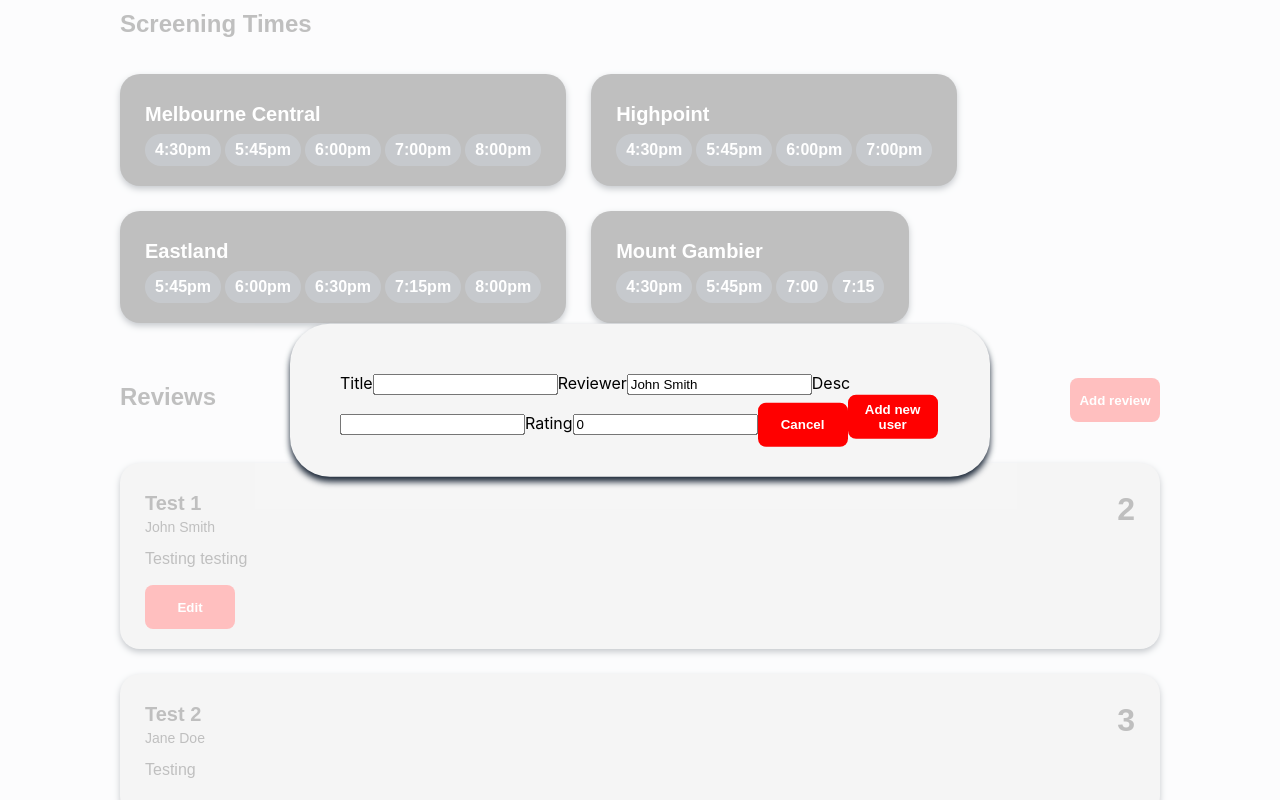
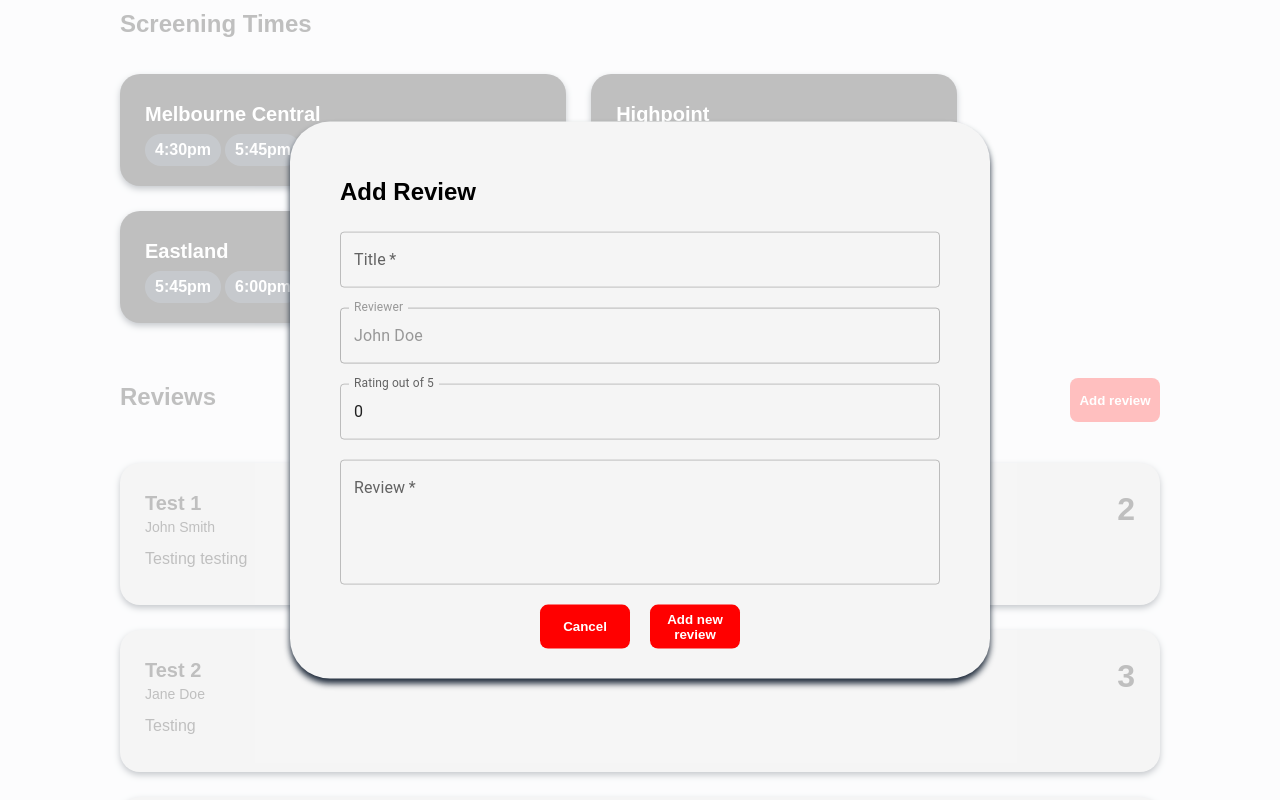
Before and after one commit to herpichRmit/LoopWeb, a React (Create React App) app in the folder loopweb/: page /movies/Akira in a window 1280 px wide. Both pictures are taken after a click on the button "Add review". Shown: the part 655-1455 px from the top of the page. Built offline with nearby package versions, Linux system fonts and the light colour scheme.

Commit message:
fixed reviews, added comments to everything

```diff
--- a/loopweb/src/App.js
+++ b/loopweb/src/App.js
@@ -5,7 +5,7 @@ import { Header, Footer } from './components/common';
 import { BrowserRouter as Router, Routes, Route } from 'react-router-dom';
 import { LandingPage, MoviePage } from './pages';
 
-// may need to add path="/notes/:noteId"
+
 
 function App() {
   return (
--- a/loopweb/src/components/moviePage/MovieContent.jsx
+++ b/loopweb/src/components/moviePage/MovieContent.jsx
@@ -4,6 +4,7 @@ import './MovieContent.css';
 
 function MovieContent (props) {
 
+    // No calculations or state, all props
 
     return (
         <>
--- a/loopweb/src/components/moviePage/ReviewEditForm.jsx
+++ b/loopweb/src/components/moviePage/ReviewEditForm.jsx
@@ -1,4 +1,6 @@
-import React, { useState } from 'react'
+import React, { useState } from 'react';
+import { TextField } from '@mui/material';
+import './ReviewForm.css';
 
 const EditReviewForm = (props) => {
   const [review, setReview] = useState(props.currentReview)
@@ -12,86 +14,66 @@ const EditReviewForm = (props) => {
     setReview({ ...review, [name]: value })
   }
 
-  /*
-<TextField
-          value={reviewTitle}
-          label="Title"
-          onChange={(e) => {
-              setTitle(e.target.value);
-          }}
-      />
-      <TextField
-          value={reviewRating}
-          label="Rating"
-          onChange={(e) => {
-              setRating(e.target.value);
-          }}
-      />
-      <TextField
-          value={reviewDesc}
-          label="Review"
-          onChange={(e) => {
-              setReview(e.target.value);
-          }}
-          multiline
-          rows={4}
-      />
-      <div className="reviewModal-button">
-          <button onClick={() => setIsOpen(false)}>Close</button>
-          <button onClick={() => {
-              sumbitReview();
-          }}>Add</button>
-      </div>
-
-  */
 
   return (
     <form
       onSubmit={(event) => {
         event.preventDefault()
 
-        console.log("submitted")
-        console.log(review)
-
-        props.updateReview(review.title, review)
+        props.updateReview(review.id, review)
         props.setIsOpen(false)
       }}
     >
-      <label>Title</label>
-      <input
+      <div className="modal-form">
+          <h2>Edit Review</h2>
+          <TextField
+              required
+              label="Title"
               type="text"
               name="title"
               value={review.title}
               onChange={handleInputChange}
           />
-      <label>Reviewer</label>
-      <input
+          <TextField
+              disabled
+              label="Reviewer"
               type="text"
               name="reviewer"
               value={review.reviewer}
               onChange={handleInputChange}
           />
-      <label>Desc</label>
-      <input
+          <TextField
+              label="Rating out of 5"
+              type="number"
+              name="rating"
+              value={review.rating}
+              InputLabelProps={{
+                shrink: true,
+                inputProps: { min: 0, max: 5 }
+              }}
+              onChange={handleInputChange}
+          />
+          <TextField
+              required
+              label="Review"
               type="text"
               name="desc"
               value={review.desc}
               onChange={handleInputChange}
+              multiline
+              rows={4}
           />
-      <label>Rating</label>
-      <input
-        type="text"
-        name="rating"
-        value={review.rating}
-        onChange={handleInputChange}
-      />
+
+          <div className="buttonRow">
             <button onClick={() => {
               props.setEditing(false);
               props.setIsOpen(false);
             }}>Cancel</button>
-      <button onClick={() => props.deleteReview(review.title)}>Delete</button>
-      <button type="button" onClick={props.setIsOpen}> save</button>
-      <button type="submit">Update review</button>
+            <button onClick={() => props.deleteReview(review.id)}>Delete</button>
+            <button type="submit">Save</button>
+          </div>
+        </div>
+
 
   </form>
   )
--- /dev/null
+++ b/loopweb/src/components/moviePage/ReviewForm.css
@@ -0,0 +1,14 @@
+
+.modal-form {
+    display: flex;
+    flex-direction: column;
+    gap: 20px;
+}
+
+.buttonRow {
+    display: flex;
+    flex-direction: row;
+    align-items: center;
+    justify-content: center;
+    gap: 20px
+}
--- a/loopweb/src/components/moviePage/ReviewForm.jsx
+++ b/loopweb/src/components/moviePage/ReviewForm.jsx
@@ -1,51 +1,19 @@
 import React, { useState } from 'react'
+import { TextField } from '@mui/material';
+import './ReviewForm.css';
 
 const AddReviewForm = (props) => {
 
-  const initialFormState = { title: '', reviewer: 'John Smith', desc: '', rating: 0}
+  const initialFormState = {id: null, title: '', reviewer: props.username, desc: '', rating: 0}
   const [review, setReview] = useState(initialFormState)
 
 
   const handleInputChange = (event) => {
     const { name, value } = event.target
 
-    console.log()
-
     setReview({ ...review, [name]: value })
   }
 
-  /*
-<TextField
-          value={reviewTitle}
-          label="Title"
-          onChange={(e) => {
-              setTitle(e.target.value);
-          }}
-      />
-      <TextField
-          value={reviewRating}
-          label="Rating"
-          onChange={(e) => {
-              setRating(e.target.value);
-          }}
-      />
-      <TextField
-          value={reviewDesc}
-          label="Review"
-          onChange={(e) => {
-              setReview(e.target.value);
-          }}
-          multiline
-          rows={4}
-      />
-      <div className="reviewModal-button">
-          <button onClick={() => setIsOpen(false)}>Close</button>
-          <button onClick={() => {
-              sumbitReview();
-          }}>Add</button>
-      </div>
-
-  */
 
   return (
       <form
@@ -62,43 +30,53 @@ const AddReviewForm = (props) => {
           props.setIsOpen(false)
         }}
       >
-      <label>Title</label>
-      <input
+        <div className="modal-form">
+          <h2>Add Review</h2>
+          <TextField
+              required
+              label="Title"
               type="text"
               name="title"
               value={review.title}
               onChange={handleInputChange}
           />
-      <label>Reviewer</label>
-      <input
+          <TextField
+              disabled
+              label="Reviewer"
               type="text"
               name="reviewer"
               value={review.reviewer}
               onChange={handleInputChange}
           />
-      <label>Desc</label>
-      <input
+          <TextField
+              label="Rating out of 5"
+              type="number"
+              name="rating"
+              value={review.rating}
+              InputLabelProps={{
+                shrink: true,
+                inputProps: { min: 0, max: 5 }
+              }}
+              onChange={handleInputChange}
+          />
+          <TextField
+              required
+              label="Review"
               type="text"
               name="desc"
               value={review.desc}
               onChange={handleInputChange}
-      />
-      <label>Rating</label>
-      <input
-        type="text"
-        name="rating"
-        value={review.rating}
-        onChange={handleInputChange}
+              multiline
+              rows={4}
           />
 
+          <div className="buttonRow">
             <button onClick={() => props.setIsOpen(false)}>Cancel</button>
-      <button type="submit">Add new user</button>
-
+            <button type="submit">Add new review</button>
+          </div>
+        </div>
     </form>
   )
-  // <button onClick={() => props.deleteReview(review.title)}>Delete</button>
-  // <button type="button" onClick={props.setIsOpen}> save</button>
-  // <button onClick={() => props.editReview(review)}>Edit</button>
 }
 
 export default AddReviewForm
--- a/loopweb/src/components/moviePage/Reviews.css
+++ b/loopweb/src/components/moviePage/Reviews.css
@@ -26,6 +26,11 @@
     display: flex;
     justify-content: flex-start;
     align-items: flex-end;
+}
+
+.reviews-container_box-row_rating{
+    display: flex;
+    flex-direction: row;
 }
 
 .screeningTimes-container_box-button{
@@ -57,18 +62,5 @@
     top: 50%;
     left: 50%;
     transform: translate(-50%, -50%);
-    box-shadow: 0px 5px 6px #1D2939;
+    box-shadow: 0px 5px 6px #1D2939;;
 }
-
-.reviewModal p {
-    line-height: 16px;
-    height: 150px;
-}
-
-.reviewModal-button {
-    display: flex;
-    flex-direction: row;
-    justify-content: center;
-    align-items: center;
-    padding-top: 20px;
-}
--- a/loopweb/src/components/moviePage/Reviews.jsx
+++ b/loopweb/src/components/moviePage/Reviews.jsx
@@ -2,58 +2,77 @@ import React, { useState } from "react";
 import ReactModal from 'react-modal';
 import './Reviews.css';
 import { ReviewCard } from '../moviePage' ;
-import { TextField } from "@mui/material";
-import { v4 as uuidv4 } from 'uuid';
 import AddReviewForm from "./ReviewForm";
 import EditReviewForm from "./ReviewEditForm";
 
 function Reviews (props) {
+
+    // track modal settings, i.e. when it is open and what modal is shown
     const [isOpen, setIsOpen] = useState(false);
     const [editing, setEditing] = useState(false)
 
+    // username is used to allow user to edit there reviews
+    const username = "John Doe" // TODO: change to whoever logs in
 
-    const initialFormState = { title: '', reviewer: 'John Smith', desc: '', rating: 0}
+    // set initialFormState, used to set the current review so that current review can be edited
+    const initialFormState = {id: null, title: '', reviewer: username, desc: '', rating: 0}
     const [currentReview, setCurrentReview] = useState(initialFormState)
 
-
+    // access reviews state value, used in other functions
     const [reviews, setReviews] = useState(props.reviews)
 
+    // adds new review to existing reviews object
     const sumbitReview = (review) => {
+        review.id = reviews + 1
         setReviews([...reviews, review])
-        console.log("success")
-        console.log(reviews)
     }
 
-    const deleteReview = (title) => {
-        setReviews(reviews.filter((review) => review.title !== title))
-        console.log("deleting")
-        console.log(reviews)
+    // searchs for a review by ID then removes it from reviews object
+    const deleteReview = (id) => {
+        setReviews(reviews.filter((review) => review.id !== id))
     }
 
-
+    // sets a review to current review, in order for existing values to be based into edit modal screen
     const editReview = (review) => {
     setEditing(true)
 
-    setCurrentReview({ title: review.title, reviewer: review.reviewer, desc: review.desc, rating: review.rating})
+    setCurrentReview({id: review.id, title: review.title, reviewer: review.reviewer, desc: review.desc, rating: review.rating})
     }
 
-
-    const updateReview = (title, updatedReview) => {
+    // search and update review details by its ID number
+    const updateReview = (id, updatedReview) => {
         setEditing(false)
 
-        setReviews(reviews.map((review) => (review.title === title ? updatedReview : review)))
+        setReviews(reviews.map((review) => (review.id === id ? updatedReview : review)))
       }
 
 
+    // update the avgReview state value
+    const [avgReview, setAvgReview] = useState();
+
+    // function to determine the average rating
+    const findAvgReview = () => {
+        let sum = 0
+        let num = reviews.length
+
+        for (let i=0; i<num; i++) {
+            console.log(reviews[i].rating)
+            sum += reviews[i].rating
+        }
+        let result = sum/num
+        setAvgReview(parseFloat(result.toFixed(1)))
+    }
+
+    // maps review object to review cards
     const cards = reviews.map(review => {
+
+        // checks if this review is the user, if so enables an edit button to be visible
         let userEdit = false;
-
-        if (review.reviewer == "John Smith"){
+        if (review.reviewer == username){
             userEdit = true;
         }
 
         return <ReviewCard
-            //parentFunction={setData}
             headline={review.title}
             author={review.reviewer}
             desc={review.desc}
@@ -65,8 +84,6 @@ function Reviews (props) {
         />
     })
 
-    // cards should have a button that setsIsOpen to true (like 76) and also turns editing on
-
     return (
         <>
             <div className="reviews-container">
@@ -74,6 +91,15 @@ function Reviews (props) {
                     <div className="reviews-container_box-row">
                         <div className="reviews-container_box-row_title">
                             <h2>Reviews</h2>
+                        </div>
+                        <div className="reviews-container_box-row_rating">
+                            <h3>Average rating:</h3>
+                            <h3>{avgReview}</h3>
+                            <h3>/10</h3>
+
+                        </div>
+                        <div>
+                            <button onClick={findAvgReview}>Calculate</button>
                         </div>
                         <div className="screeningTimes-container_box-row_button">
                             <button onClick={() => setIsOpen(true)}>Add review</button>
@@ -87,12 +113,15 @@ function Reviews (props) {
                         className="reviewModal"
                         isOpen={isOpen}
                         contentLabel="Example Modal"
-                        onRequestClose={() => setIsOpen(false)}
+                        onRequestClose={() => {
+                            setIsOpen(false);
+                            setEditing(false);
+                        }}
                     >
                         {editing ? (
-                             <EditReviewForm setEditing={setEditing} currentReview={currentReview} updateReview={updateReview} setIsOpen={setIsOpen} />
+                             <EditReviewForm setEditing={setEditing} currentReview={currentReview} deleteReview={deleteReview} editReview={editReview} updateReview={updateReview} setIsOpen={setIsOpen} />
                         ) : (
-                            <AddReviewForm submitReview={sumbitReview} deleteReview={deleteReview} editReview={editReview} setIsOpen={setIsOpen} />
+                            <AddReviewForm submitReview={sumbitReview} setIsOpen={setIsOpen} username={username} />
                         )}
                     </ReactModal>
 
--- a/loopweb/src/components/moviePage/ScreeningTimesCard.jsx
+++ b/loopweb/src/components/moviePage/ScreeningTimesCard.jsx
@@ -4,7 +4,10 @@ import './ScreeningTimesCard.css';
 
 function ScreeningTimesCard (props) {
 
+
+    // make the times prop from an array-like object to an array
     const arrTimes = Array.from(props.time)
+    // map all times to there own text element
     const cards = arrTimes.map(time => {
         return <div className="screeningTimesCard-container_box-row_time-text"><p>{time}</p></div>
     })
--- a/loopweb/src/data/movies.json
+++ b/loopweb/src/data/movies.json
@@ -16,19 +16,22 @@
         },
         "reviews" : [
             {
+                "id" : 0,
                 "title" : "Test 1",
                 "reviewer" : "John Smith",
                 "desc" : "Testing testing",
                 "rating" : 2
             },
             {
+                "id" : 1,
                 "title" : "Test 2",
                 "reviewer" : "Jane Doe",
                 "desc" : "Testing",
                 "rating" : 3
             },
             {
-                "title" : " Test 3",
+                "id" : 2,
+                "title" : "Test 3",
                 "reviewer" : "Ethan Herpich",
                 "desc" : "Testing testing testing ... testing",
                 "rating" : 5
@@ -52,19 +55,22 @@
         },
         "reviews" : [
             {
+                "id" : 0,
                 "title" : "Test 1",
                 "reviewer" : "John Smith",
                 "desc" : "Testing testing",
                 "rating" : 2
             },
             {
+                "id" : 1,
                 "title" : "Test 2",
                 "reviewer" : "Jane Doe",
                 "desc" : "Testing",
                 "rating" : 3
             },
             {
-                "title" : " Test 3",
+                "id" : 2,
+                "title" : "Test 3",
                 "reviewer" : "Ethan Herpich",
                 "desc" : "Testing testing testing ... testing",
                 "rating" : 5
@@ -88,19 +94,22 @@
         },
         "reviews" : [
             {
+                "id" : 0,
                 "title" : "Test 1",
                 "reviewer" : "John Smith",
                 "desc" : "Testing testing",
                 "rating" : 2
             },
             {
+                "id" : 1,
                 "title" : "Test 2",
                 "reviewer" : "Jane Doe",
                 "desc" : "Testing",
                 "rating" : 3
             },
             {
-                "title" : " Test 3",
+                "id" : 2,
+                "title" : "Test 3",
                 "reviewer" : "Ethan Herpich",
                 "desc" : "Testing testing testing ... testing",
                 "rating" : 5
--- a/loopweb/src/data/upcomingMovies.json
+++ b/loopweb/src/data/upcomingMovies.json
@@ -16,19 +16,22 @@
         },
         "reviews" : [
             {
+                "id" : 0,
                 "title" : "Test 1",
                 "reviewer" : "John Smith",
                 "desc" : "Testing testing",
                 "rating" : 2
             },
             {
+                "id" : 1,
                 "title" : "Test 2",
                 "reviewer" : "Jane Doe",
                 "desc" : "Testing",
                 "rating" : 3
             },
             {
-                "title" : " Test 3",
+                "id" : 2,
+                "title" : "Test 3",
                 "reviewer" : "Ethan Herpich",
                 "desc" : "Testing testing testing ... testing",
                 "rating" : 5
@@ -53,19 +56,22 @@
         },
         "reviews" : [
             {
+                "id" : 0,
                 "title" : "Test 1",
                 "reviewer" : "John Smith",
                 "desc" : "Testing testing",
                 "rating" : 2
             },
             {
+                "id" : 1,
                 "title" : "Test 2",
                 "reviewer" : "Jane Doe",
                 "desc" : "Testing",
                 "rating" : 3
             },
             {
-                "title" : " Test 3",
+                "id" : 2,
+                "title" : "Test 3",
                 "reviewer" : "Ethan Herpich",
                 "desc" : "Testing testing testing ... testing",
                 "rating" : 5
@@ -89,19 +95,22 @@
         },
         "reviews" : [
             {
+                "id" : 0,
                 "title" : "Test 1",
                 "reviewer" : "John Smith",
                 "desc" : "Testing testing",
                 "rating" : 2
             },
             {
+                "id" : 1,
                 "title" : "Test 2",
                 "reviewer" : "Jane Doe",
                 "desc" : "Testing",
                 "rating" : 3
             },
             {
-                "title" : " Test 3",
+                "id" : 2,
+                "title" : "Test 3",
                 "reviewer" : "Ethan Herpich",
                 "desc" : "Testing testing testing ... testing",
                 "rating" : 5
--- a/loopweb/src/pages/moviePage/MoviePage.jsx
+++ b/loopweb/src/pages/moviePage/MoviePage.jsx
@@ -8,23 +8,27 @@ import Movies from '../../data/movies.json';
 
 function MoviePage () {
 
+    // determine which movie to show based on what the routing link is
     const { movieTitle } = useParams();
     let selectedMovie = null;
 
-
+    // iterate through all movies to find selected movie
     for (let i=0; i<Movies.length; i++){
         if (Movies[i].title == movieTitle) {
             selectedMovie = Movies[i]
         }
     }
 
-    // check all records for movie tag gotten from titles
+    // make array like object (JSON file) behave like an array
+    const arrReviews = Array.from(selectedMovie.reviews)
 
+
+    // pass data to three seperate sections
     return (
         <>
             <MovieContent movie={selectedMovie} />
             <ScreeningTimes times={selectedMovie.times} />
-            <Reviews reviews={selectedMovie.reviews} />
+            <Reviews reviews={arrReviews} />
         </>
     )
 }
```
Also changed, not shown: loopweb/src/components/moviePage/ScreeningTimes.jsx (+2 -6 lines), 2 other files (tests, documents, lock files or other folders). Lines whose indentation alone changed are shown as unchanged.
